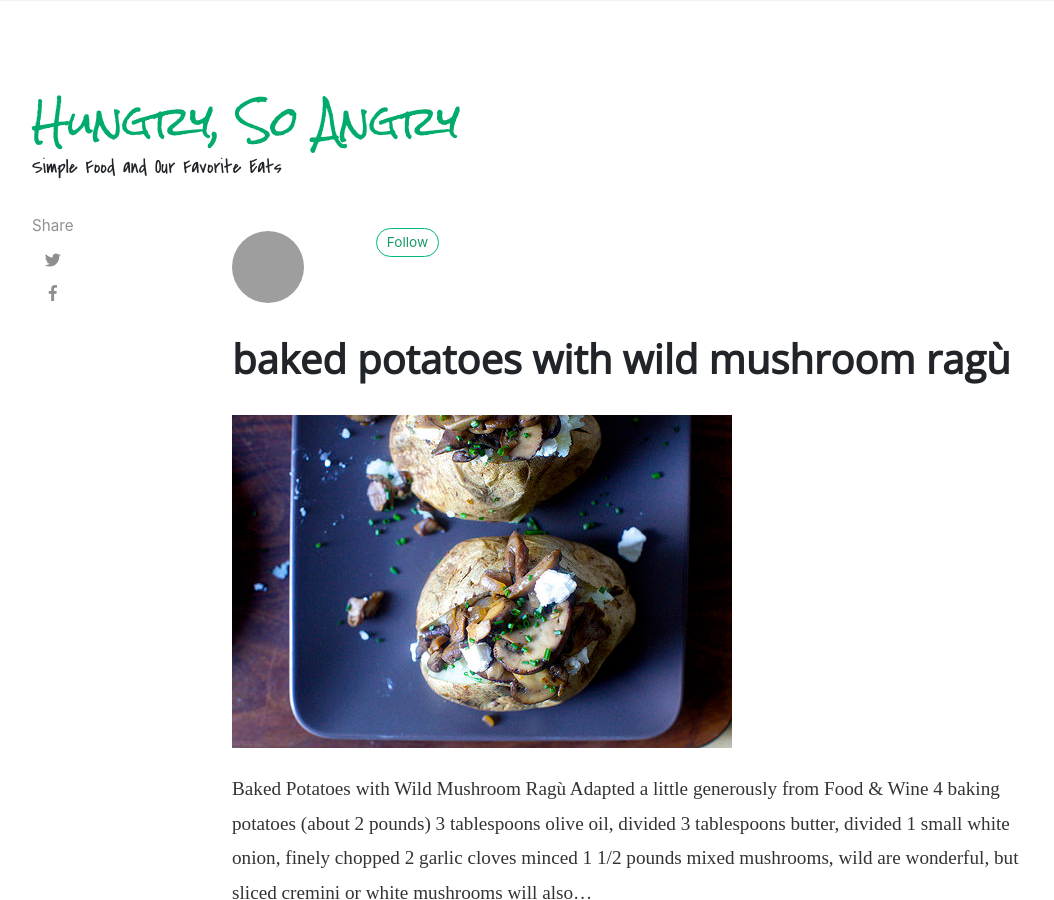
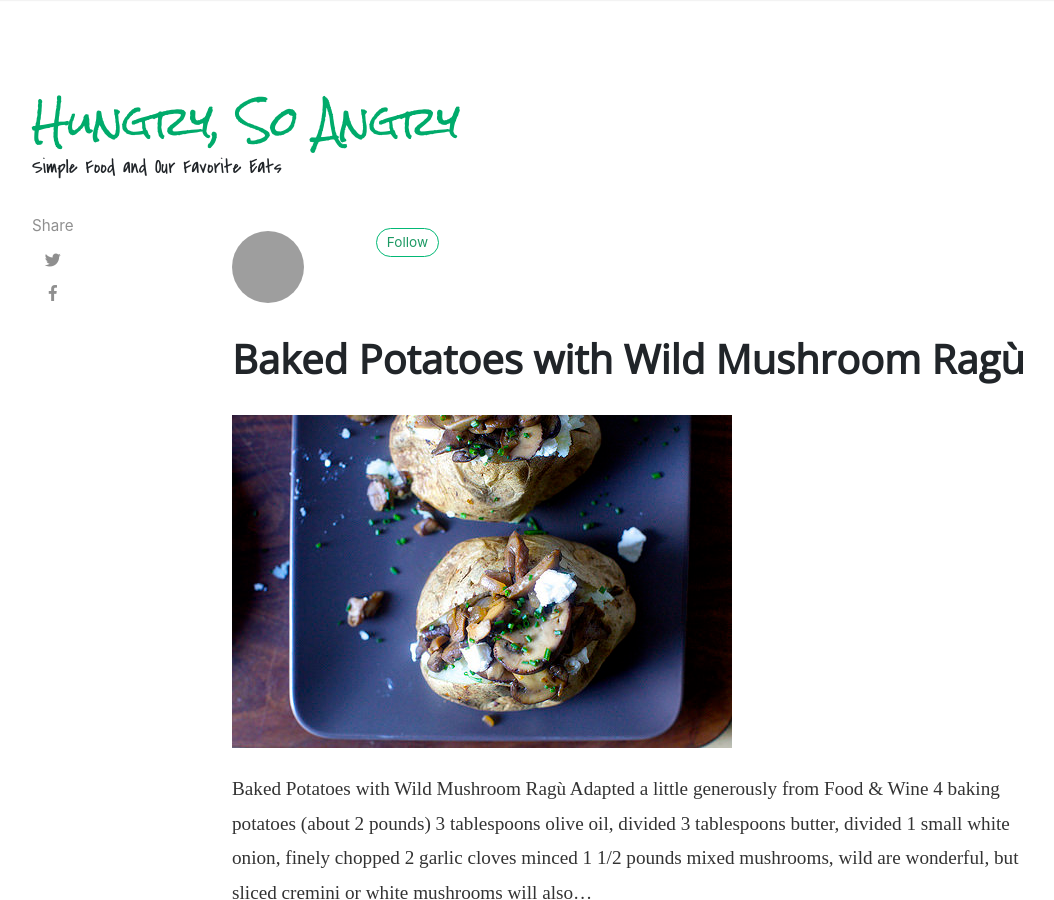
Before and after one commit to iomike/sauce, a Jekyll site: the page built from _posts/2016-02-07-baked-potatoes-with-wild-mushroom-ragu.html, in a window 1280 px wide and 900 px high. Shown: the whole window, without its empty margins (53-1107 px from the left). Built offline with Jekyll 4.4.1, drawn with Linux system fonts in a browser that asks for light colours; nearby versions of some CDN libraries; comment, search, counter and statistics services are not loaded; part of the change alters nothing that is shown; grey boxes are pictures that could not be loaded.

```diff
--- a/_posts/2016-02-07-baked-potatoes-with-wild-mushroom-ragu.html
+++ b/_posts/2016-02-07-baked-potatoes-with-wild-mushroom-ragu.html
@@ -1,10 +1,9 @@
 ---
-title: baked potatoes with wild mushroom ragù
+title: Baked Potatoes with Wild Mushroom Ragù
 layout: post
-date: '2016-02-07 17:55:36 -0500'
+date: 2016-02-07 17:55:36 -0500
 type: post
 parent_id: 0
-published: true
 image: assets/images/post-img/22118985980_e5aa458edd.jpg
 status: publish
 categories:
@@ -27,7 +26,10 @@ author:
   display_name: Mike
   first_name: Mike
   last_name: Kelley
+body: "<p>Baked Potatoes with Wild Mushroom Ragù Adapted a little generously from
+  Food &amp; Wine</p>"
+remote_url: http://smittenkitchen.com/blog/2015/10/baked-potatoes-with-wild-mushroom-ragu/
+
 ---
-
 <p>Baked Potatoes with Wild Mushroom Ragù Adapted a little generously from Food &amp; Wine 4 baking potatoes (about 2 pounds) 3 tablespoons olive oil, divided 3 tablespoons butter, divided 1 small white onion, finely chopped 2 garlic cloves minced 1 1/2 pounds mixed mushrooms, wild are wonderful, but sliced cremini or white mushrooms will also…</p>
 <p>Source: <em><a href="http://smittenkitchen.com/blog/2015/10/baked-potatoes-with-wild-mushroom-ragu/">baked potatoes with wild mushroom ragù</a></em></p>
```
Also changed, not shown: .forestry/front_matter/templates/post.yml.
